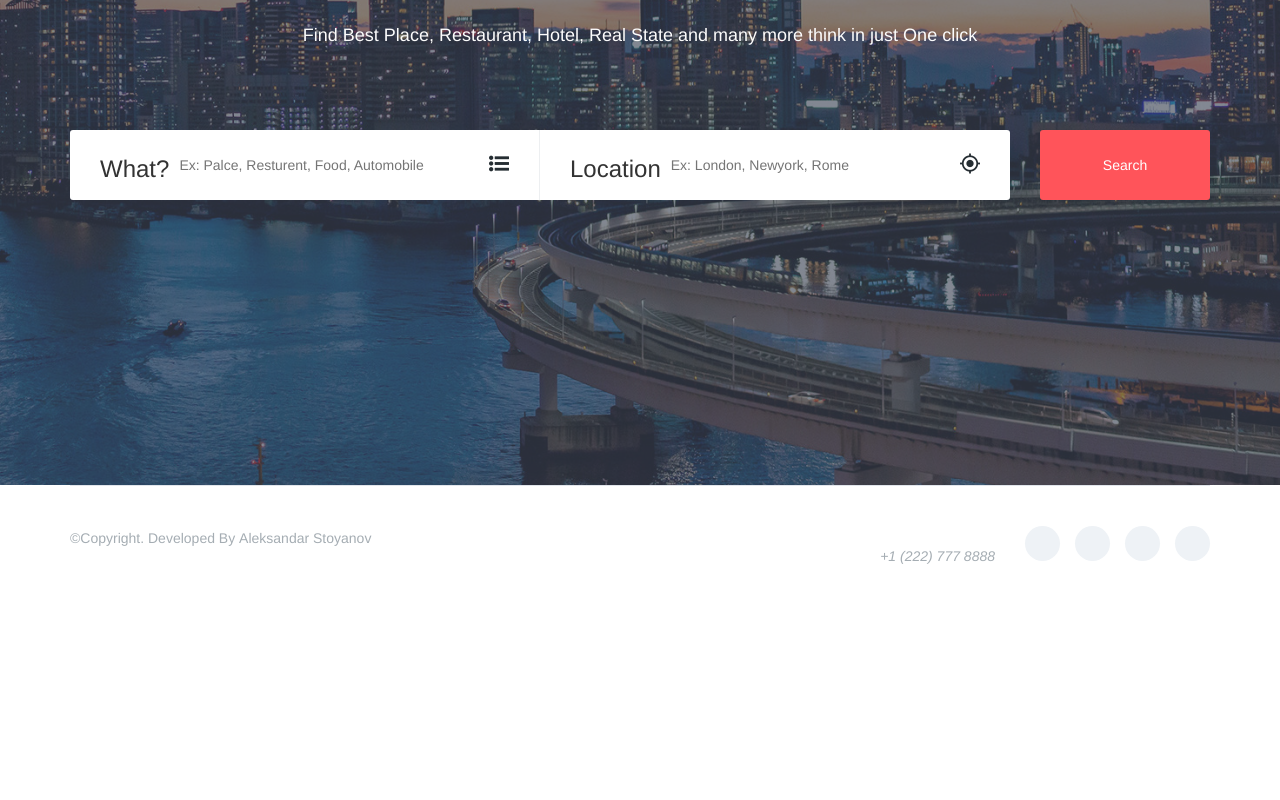
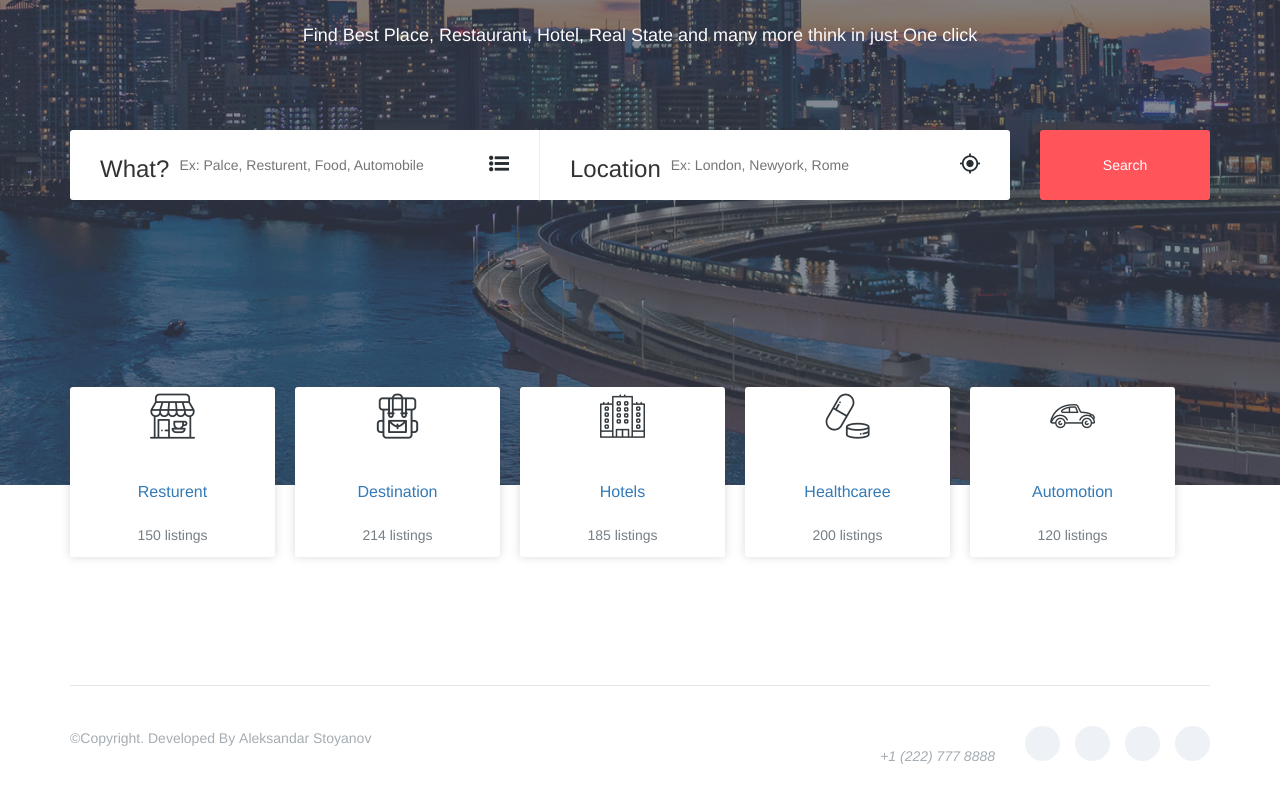
Before and after one commit to lsfckt/list-race-react-project, a React (Vite) app in the folder client/: page / in a window 1280 px wide. Shown: the part 448-1248 px from the top of the page. Before the commit the page ends 1054 px from the top, so only its background shows below. Built offline with nearby package versions, Linux system fonts and the light colour scheme.

Commit message:
add list topic component

```diff
--- a/client/src/App.jsx
+++ b/client/src/App.jsx
@@ -1,6 +1,7 @@
 import Footer from "./components/Footer";
 import Header from "./components/Header";
 import Home from "./components/Home";
+import ListTopics from "./components/ListTopics";
 import TopArea from "./components/TopArea";
 
 function App() {
@@ -10,6 +11,7 @@ function App() {
       <Header />
       <TopArea />
       <Home />
+      <ListTopics />
       <Footer />
     </>
   )
--- /dev/null
+++ b/client/src/components/ListTopics.jsx
@@ -0,0 +1,58 @@
+export default function ListTopics() {
+    return (
+        <section id="list-topics" className="list-topics">
+            <div className="container">
+                <div className="list-topics-content">
+                    <ul>
+                        <li>
+                            <div className="single-list-topics-content">
+                                <div className="single-list-topics-icon">
+                                    <i className="flaticon-restaurant"></i>
+                                </div>
+                                <h2><a href="#">resturent</a></h2>
+                                <p>150 listings</p>
+                            </div>
+                        </li>
+                        <li>
+                            <div className="single-list-topics-content">
+                                <div className="single-list-topics-icon">
+                                    <i className="flaticon-travel"></i>
+                                </div>
+                                <h2><a href="#">destination</a></h2>
+                                <p>214 listings</p>
+                            </div>
+                        </li>
+                        <li>
+                            <div className="single-list-topics-content">
+                                <div className="single-list-topics-icon">
+                                    <i className="flaticon-building"></i>
+                                </div>
+                                <h2><a href="#">hotels</a></h2>
+                                <p>185 listings</p>
+                            </div>
+                        </li>
+                        <li>
+                            <div className="single-list-topics-content">
+                                <div className="single-list-topics-icon">
+                                    <i className="flaticon-pills"></i>
+                                </div>
+                                <h2><a href="#">healthcaree</a></h2>
+                                <p>200 listings</p>
+                            </div>
+                        </li>
+                        <li>
+                            <div className="single-list-topics-content">
+                                <div className="single-list-topics-icon">
+                                    <i className="flaticon-transport"></i>
+                                </div>
+                                <h2><a href="#">automotion</a></h2>
+                                <p>120 listings</p>
+                            </div>
+                        </li>
+                    </ul>
+                </div>
+            </div>
+
+        </section>
+    );
+}
```
